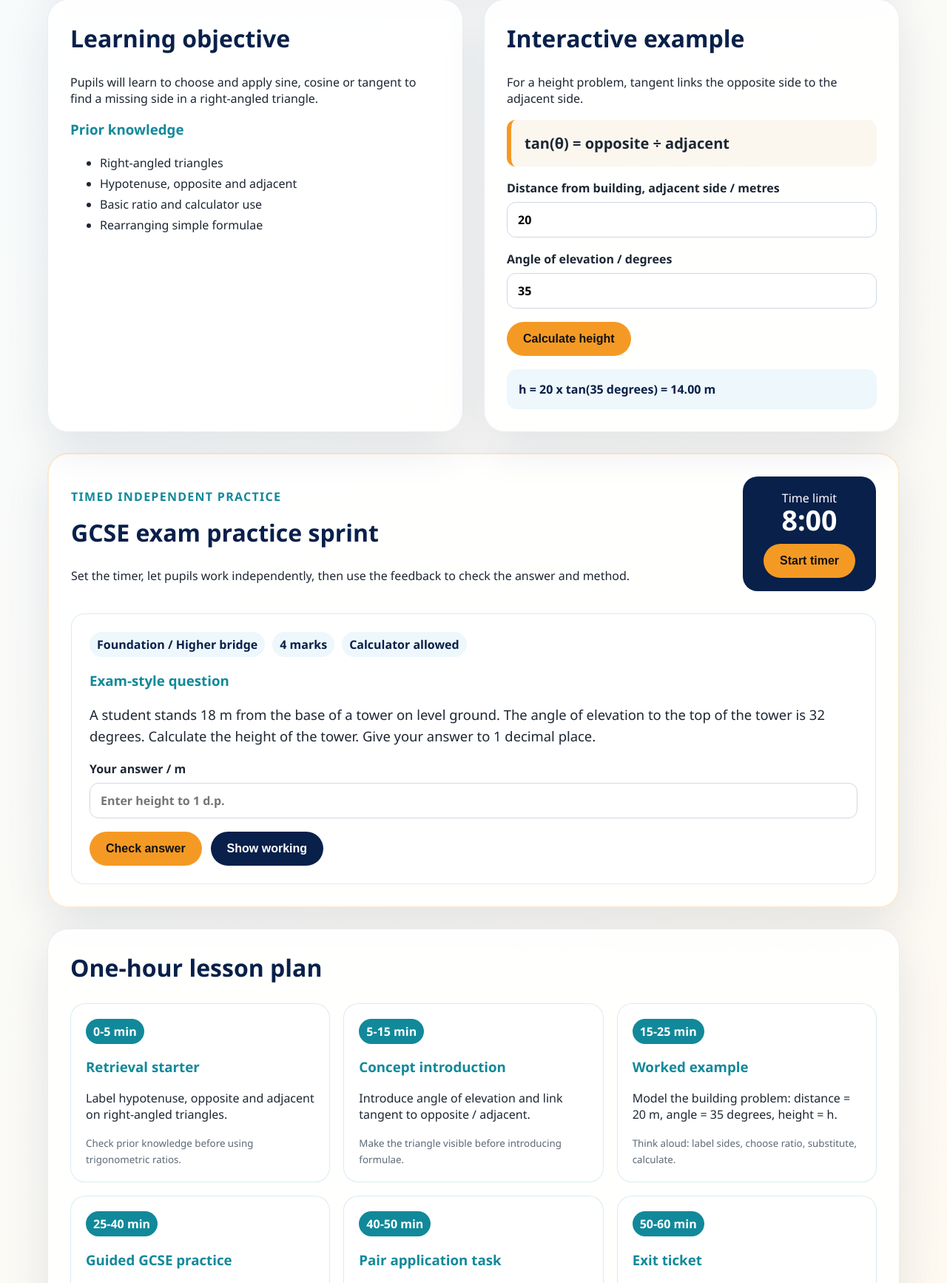
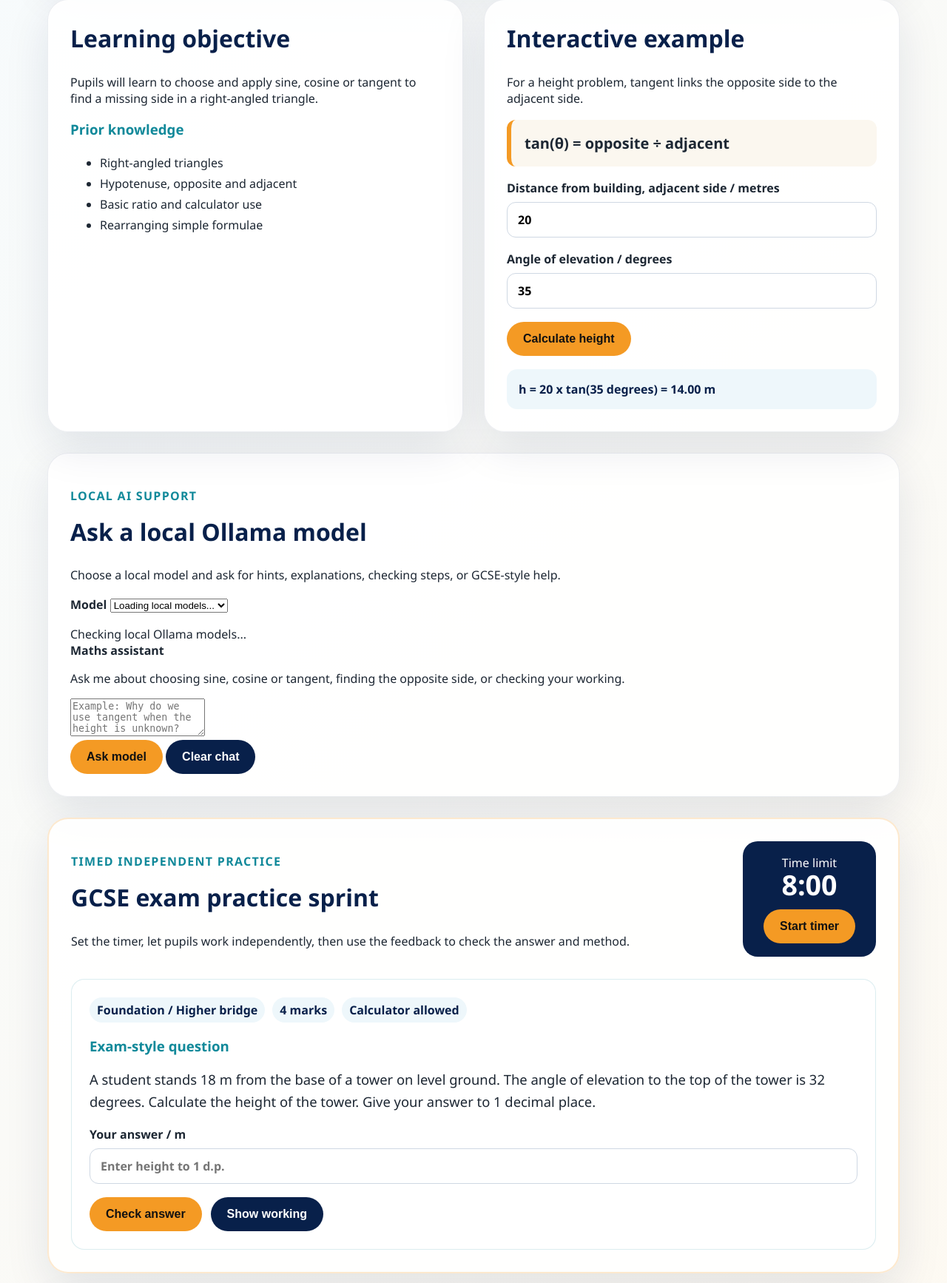
Before and after one commit to hlin863/Demo-Mathematical-App, a Flask app: page / in a window 1280 px wide. Shown: the part 1025-2759 px from the top of the page at 74% size. Run offline with Flask 3, Linux system fonts and the light colour scheme.

Commit message:
Add interactive local model chat panel

```diff
--- a/app/templates/index.html
+++ b/app/templates/index.html
@@ -71,6 +71,41 @@
                 <button id="calculateBtn">Calculate height</button>
                 <div id="result" class="result">h = 20 x tan(35 degrees) = 14.00 m</div>
             </div>
+        </section>
+
+        <section class="panel chat-panel" id="local-model-chat">
+            <div class="chat-heading">
+                <div>
+                    <p class="eyebrow">Local AI support</p>
+                    <h2>Ask a local Ollama model</h2>
+                    <p>Choose a local model and ask for hints, explanations, checking steps, or GCSE-style help.</p>
+                </div>
+                <label class="model-picker">Model
+                    <select id="modelSelect" aria-label="Choose local Ollama model">
+                        <option value="">Loading local models...</option>
+                    </select>
+                </label>
+            </div>
+
+            <div id="chatStatus" class="chat-status" aria-live="polite">
+                Checking local Ollama models...
+            </div>
+
+            <div id="chatMessages" class="chat-messages" aria-live="polite">
+                <div class="chat-message assistant-message">
+                    <strong>Maths assistant</strong>
+                    <p>Ask me about choosing sine, cosine or tangent, finding the opposite side, or checking your working.</p>
+                </div>
+            </div>
+
+            <form id="chatForm" class="chat-form">
+                <textarea id="chatInput" rows="3"
+                    placeholder="Example: Why do we use tangent when the height is unknown?" required></textarea>
+                <div class="chat-actions">
+                    <button id="sendChatBtn" type="submit">Ask model</button>
+                    <button id="clearChatBtn" class="secondary-btn" type="button">Clear chat</button>
+                </div>
+            </form>
         </section>
 
         <section class="panel practice-panel" id="gcse-practice"
```
